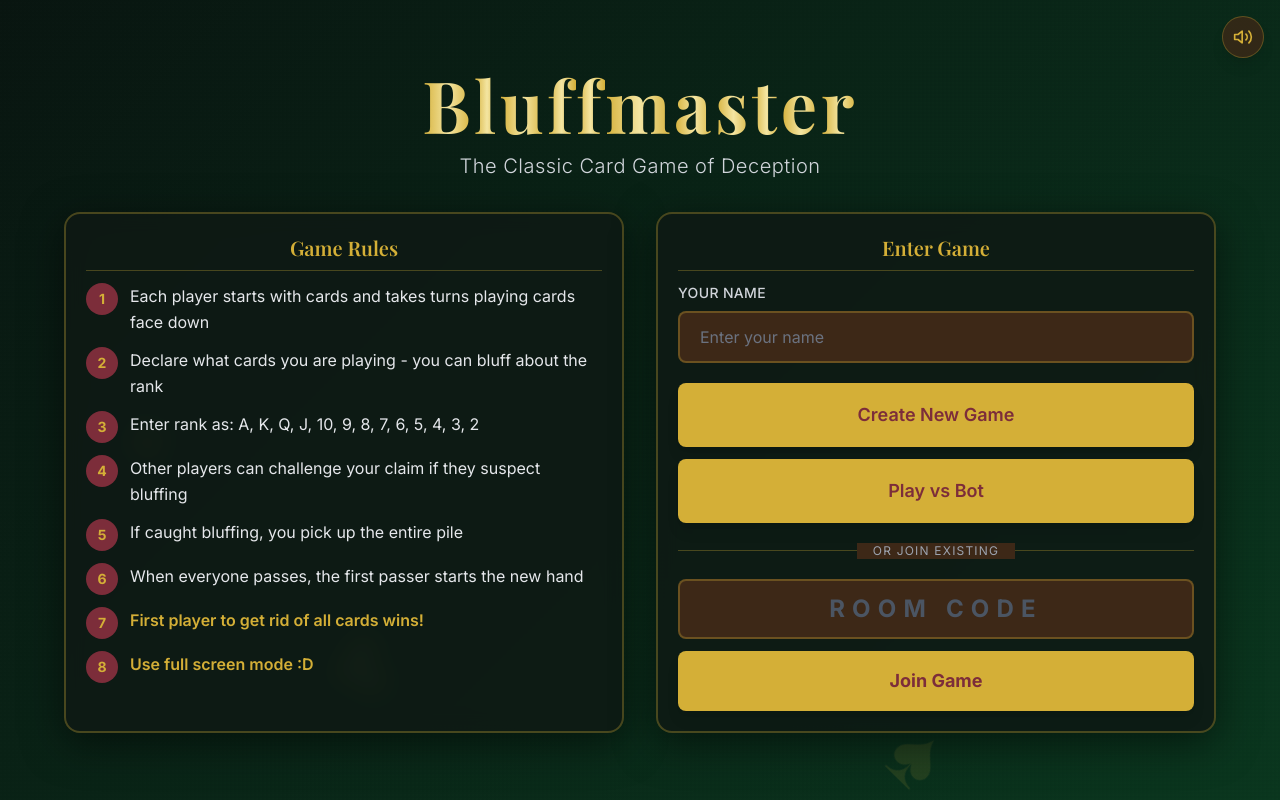
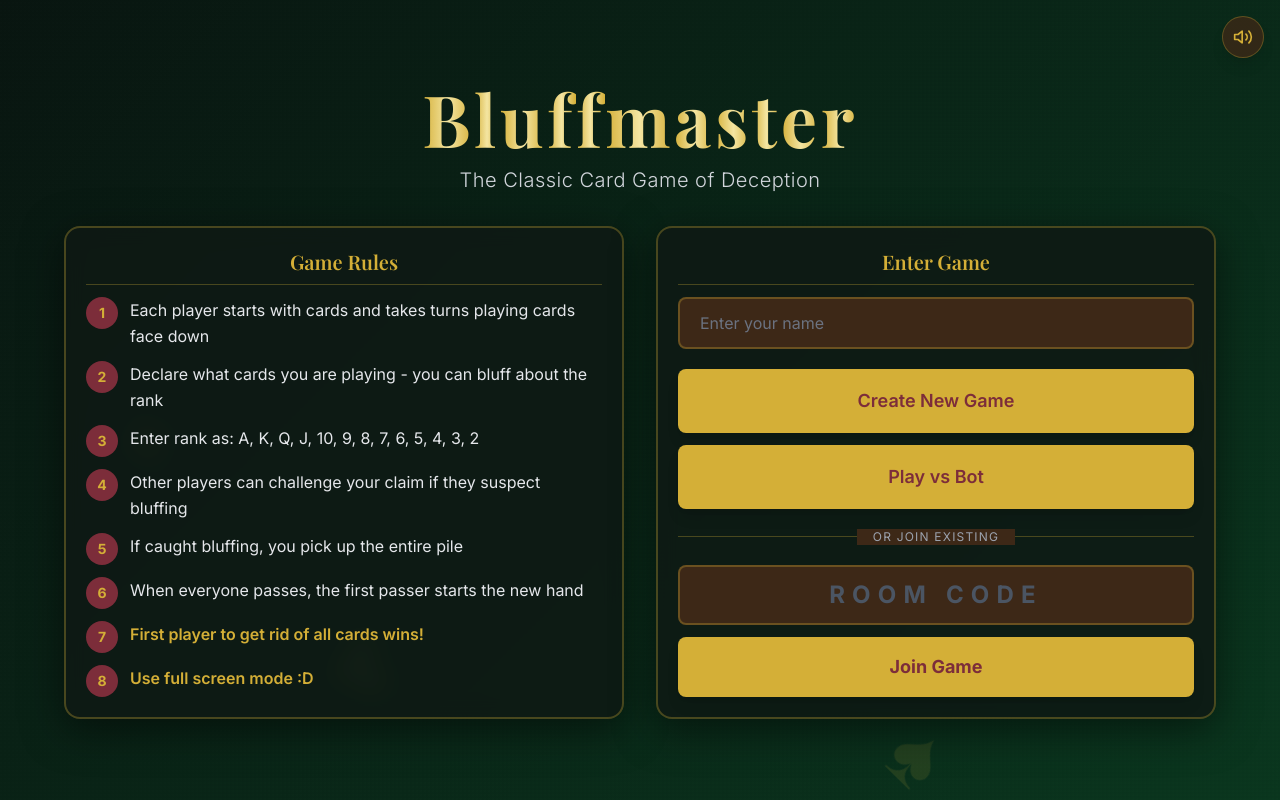
Before and after one commit to Sarah-Kazi/Bluffmaster, a Next.js app in the folder frontend/: page / in a window 1280 px wide. Built offline with nearby package versions, Linux system fonts and the light colour scheme.

Commit message:
removing label

```diff
--- a/frontend/src/app/page.tsx
+++ b/frontend/src/app/page.tsx
@@ -267,7 +267,7 @@ export default function Home() {
                 {/* Player Name Input */}
                 <div>
                   <label className="block text-sm font-medium text-gray-300 mb-2 uppercase tracking-wide">
-                    Your Name
+
                   </label>
                   <input
                     type="text"
```
